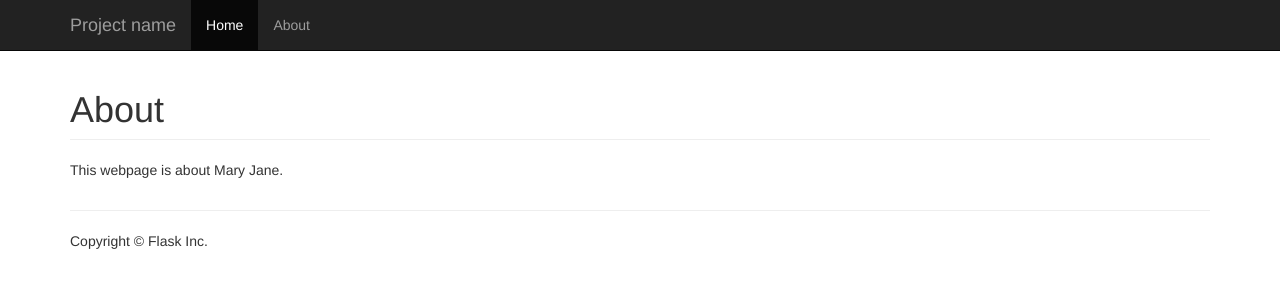
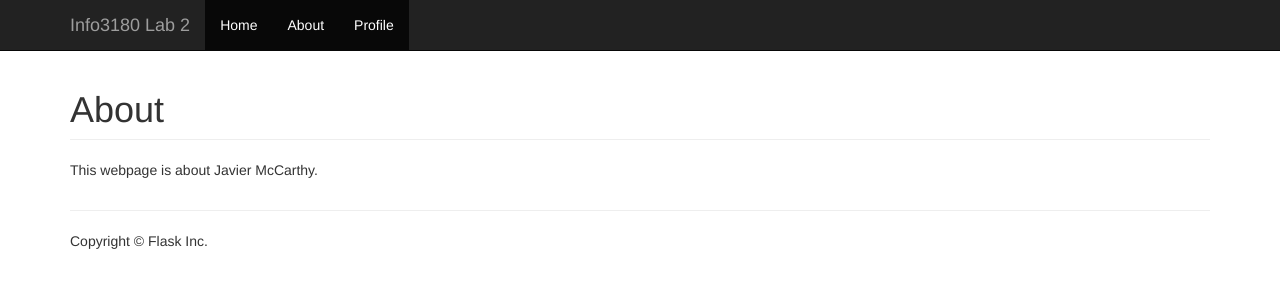
Before and after one commit to javiconrad13/info3180-lab2, a Flask app: page /about/ in a window 1280 px wide. Shown: the top 300 px of the page. Run offline with Flask 2, Linux system fonts and the light colour scheme; some libraries are stand-ins or nearby versions.

Commit message:
Second commit

```diff
--- a/app/templates/header.html
+++ b/app/templates/header.html
@@ -6,13 +6,15 @@
             <span class="icon-bar"></span>
             <span class="icon-bar"></span>
             <span class="icon-bar"></span>
+            <span class="icon-bar"></span>
           </button>
-          <a class="navbar-brand" href="#">Project name</a>
+          <a class="navbar-brand" href="#">Info3180 Lab 2</a>
         </div>
         <div id="navbar" class="collapse navbar-collapse">
           <ul class="nav navbar-nav">
             <li class="active"><a href="{{ url_for('home') }}">Home</a></li>
-            <li><a href="{{ url_for('about') }}">About</a></li>
+            <li class="active"><a href="{{ url_for('about') }}">About</a></li>
+            <li class="active"><a href="{{ url_for('profile') }}">Profile</a></li>
           </ul>
         </div><!--/.nav-collapse -->
       </div>
--- a/app/views.py
+++ b/app/views.py
@@ -6,8 +6,12 @@ This file creates your application.
 """
 
 from app import app
+import time
 from flask import render_template, request, redirect, url_for
 
+def timeinfo():
+    now = time.strftime("%a, %d %b %Y")
+    return now
 
 ###
 # Routing for your application.
@@ -22,7 +26,13 @@ def home():
 @app.route('/about/')
 def about():
     """Render the website's about page."""
-    return render_template('about.html', name="Mary Jane")
+    return render_template('about.html', name="Javier McCarthy")
+
+@app.route('/profile')
+def profile():
+    time = timeinfo()
+    return render_template('profile.html', time=time, name="Javier McCarthy")
+
 
 
 ###
```
Also changed, not shown: app/templates/profile.html (added, +8 -0 lines), app/static/Red-Panda.png (added).
